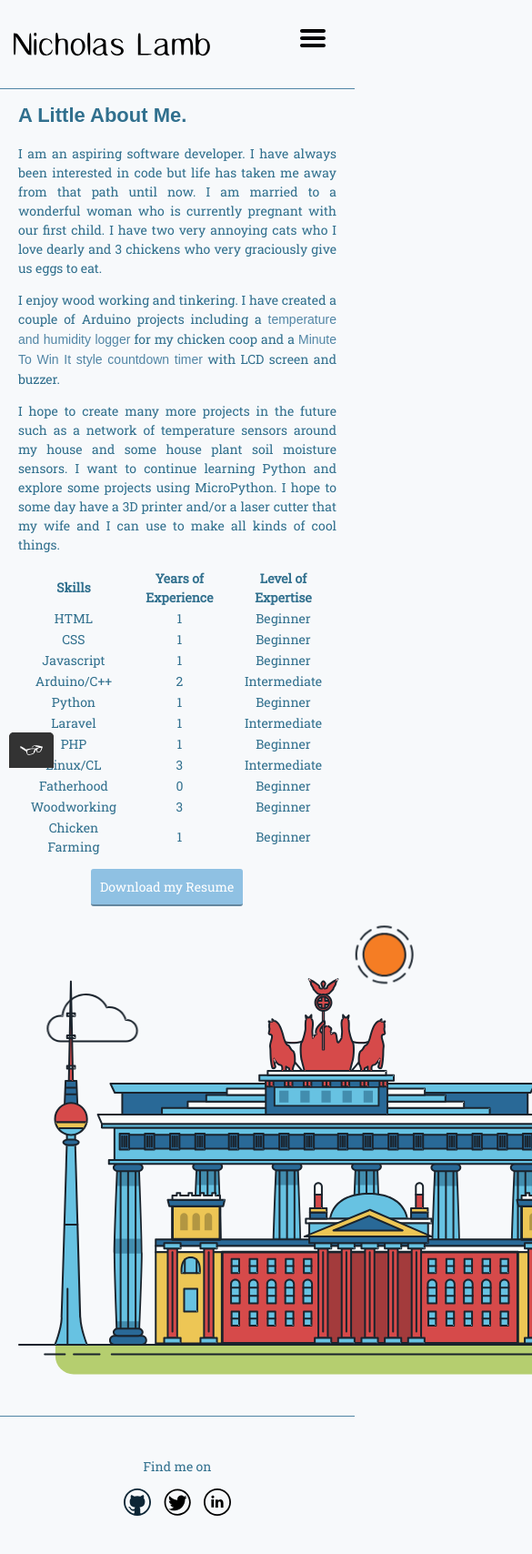
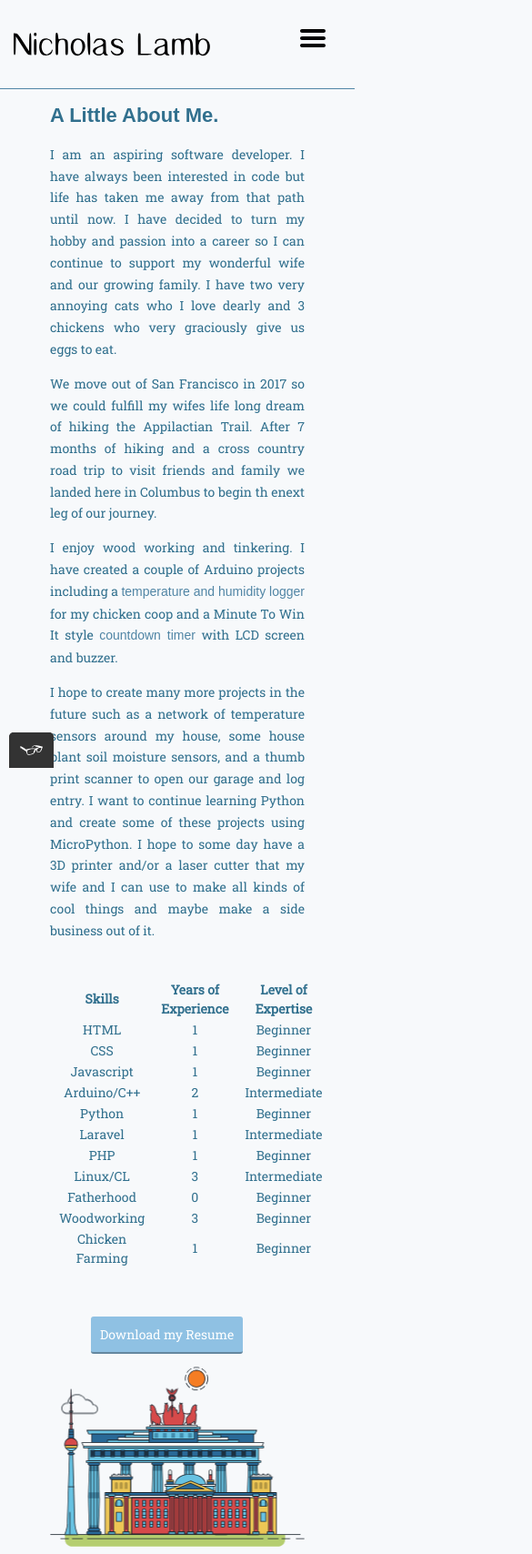
Before and after one commit to nickplamb/portfolio_site, a plain HTML site: page about.html in a window 390 px wide. Shown: the top 1708 px of the page at 91% size, 585 px wide, since content can reach past the window. Drawn offline with nearby package versions, Linux system fonts and the light colour scheme; a web font is replaced by a local one.

Commit message:
squash merge styling branch

```diff
--- a/about.html
+++ b/about.html
@@ -2,7 +2,7 @@
 <html lang="en">
 <head>
   <meta charset="UTF-8">
-  <title>Nicholas Lamb - About Me</title>
+  <title>About Me</title>
   <meta name="viewport" content="width=device-width, initial-scale=1">
   <meta name="description" content="A web development portfolio site for Nicholas Lamb. The About Me page.">
   <link rel="icon" type="image/png" href="img/favicon/favicon-32x32.png" sizes="32x32" />
@@ -14,7 +14,7 @@
   <link rel="preconnect" href="https://fonts.gstatic.com">
   <link href="https://fonts.googleapis.com/css2?family=Proza+Libre&family=Roboto+Slab&display=swap" rel="stylesheet">
   <!-- Styling -->
-  <link rel="stylesheet" type="text/css" href="css/styles.production.css">
+  <link rel="stylesheet" type="text/css" href="css/styles.css">
 </head>
 
 <body>
@@ -46,25 +46,19 @@
 
 <!-- Main content -->
   <main>
-    <section class="about-me-content">
+    <section class="about-me__content">
       <h1>A Little About Me.</h1>
-      <p class="about-me-content">
-        I am an aspiring software developer. I have always been interested in code but life has taken me away from that
-        path until now. I am married to a wonderful woman who is currently pregnant with our first child. I have two
-        very annoying cats who I love dearly and 3 chickens who very graciously give us eggs to eat.
+      <p class="about-me__item">
+        I am an aspiring software developer. I have always been interested in code but life has taken me away from that path until now. I have decided to turn my hobby and passion into a career so I can continue to support my wonderful wife and our growing family. I have two very annoying cats who I love dearly and 3 chickens who very graciously give us eggs to eat.
       </p>
-      <p class="about-me-content">
-        I enjoy wood working and tinkering. I have created a couple of Arduino projects including a
-        <a href="https://github.com/nickplamb/Coop_logger">temperature and humidity logger</a>
-        for my chicken coop and a
-        <a href="https://github.com/nickplamb/MTWI_nano">Minute To Win It style countdown timer</a>
-        with LCD screen and buzzer.
+      <p class="about-me__item">
+        We move out of San Francisco in 2017 so we could fulfill my wifes life long dream of hiking the Appilactian Trail. After 7 months of hiking and a cross country road trip to visit friends and family we landed here in Columbus to begin th enext leg of our journey.
       </p>
-      <p class="about-me-content">
-        I hope to create many more projects in the future such as a network of temperature sensors around my house and
-        some house plant soil moisture sensors. I want to continue learning Python and explore some projects using
-        MicroPython. I hope to some day have a 3D printer and/or a laser cutter that my wife and I can use to make all
-        kinds of cool things.
+      <p class="about-me__item">
+        I enjoy wood working and tinkering. I have created a couple of Arduino projects including a <a href="https://github.com/nickplamb/Coop_logger">temperature and humidity logger</a> for my chicken coop and a Minute To Win It style <a href="https://github.com/nickplamb/MTWI_nano">countdown timer</a> with LCD screen and buzzer.
+      </p>
+      <p class="about-me__item">
+        I hope to create many more projects in the future such as a network of temperature sensors around my house, some house plant soil moisture sensors, and a thumb print scanner to open our garage and log entry. I want to continue learning Python and create some of these projects using MicroPython. I hope to some day have a 3D printer and/or a laser cutter that my wife and I can use to make all kinds of cool things and maybe make a side business out of it.
       </p>
       <table class="skills-table">
         <thead>
@@ -140,7 +134,7 @@
       <br>
 
       <div class="berlin-illustration-container">
-        <svg xmlns="http://www.w3.org/2000/svg" class="berlin-illustration" height="505" viewbox="0 0 700 505"
+        <svg xmlns="http://www.w3.org/2000/svg" class="berlin-illustration" viewbox="0 0 700 505"
           xmlns:xlink="http://www.w3.org/1999/xlink">
           <defs>
             <polygon id="a" points=".06 231.917 .06 .929 688.717 .929 688.717 231.917" />
--- a/css/styles.css
+++ b/css/styles.css
@@ -171,13 +171,13 @@ li a::after {
 
 li a::before {
   content: '{';
-  left: 0px;
+  left: 0;
   transform: translateX(10px);
 }
 
 li a::after {
   content: '}';
-  right: 0px;
+  right: 0;
   transform: translateX(-10px);
 }
 
@@ -227,12 +227,18 @@ li a:hover::after {
 }
 
 /* --------------About me page--------------------- */
-p.about-me-content {
+.about-me__content {
+  max-width: 60%;
+  margin: 0 auto;
+}
+
+p.about-me__item {
   text-align: justify;
+  line-height: 1.7;
 }
 
 .skills-table {
-  margin: auto;
+  margin: 40px auto;
 }
 
 th,
@@ -246,9 +252,8 @@ td {
   margin: 0 auto;
 }
 
-.berlin-illustration-container {
-  width: 700px;
-  margin: 0 auto;
+.berlin-illustration {
+  max-width: 100%;
 }
 
 /* Animation */
@@ -362,7 +367,7 @@ td {
   }
 }
 
-/* ----------Contact page----------- */
+/* ----------Contact page---------- */
 .contact {
   margin: 0 auto;
   max-width: 240px;
@@ -423,7 +428,7 @@ td {
 }
 
 @media all and (max-width: 768px) {
-  /* dropdown menu  */
+  /* ----------dropdown menu---------- */
   .dropdown {
     position: relative;
     display: inline-block;
@@ -447,7 +452,7 @@ td {
     right: 10px;
     top: 35px;
     z-index: 1;
-    min-width: 120px;
+    min-width: 130px;
     box-shadow: 0 8px 16px 0 rgba(0, 0, 0, 0.2);
     background-color: white; /* var(--secondary-txt-color); /* rgb(143, 193, 227, 0.30); */
   }
@@ -455,6 +460,7 @@ td {
   .dropdown:hover .dropdown-content,
   .dropdown-content li {
     display: block;
+    padding: 8px 4px;
   }
 
   /* Main content grid */
@@ -470,6 +476,10 @@ td {
     grid-column: auto / auto;
     grid-row: auto / auto;
   }
+
+  .about-me__content {
+    max-width: 80%;
+  }
 }
 
 @media all and (max-width: 1024px) {
--- a/css/styles.production.css
+++ b/css/styles.production.css
@@ -13,7 +13,7 @@ Link color: #5085A5
 Button background: #8FC1E3
 Background-color: #F7F9FB
 
-------Font-Familys------
+------Font-Families------
 *Headlines and links*
 font-family: 'Proza Libre', sans-serif;
 ***Content***
@@ -231,7 +231,7 @@ li a::after {
 
 li a::before {
   content: '{';
-  left: 0px;
+  left: 0;
   -webkit-transform: translateX(10px);
   -ms-transform: translateX(10px);
   transform: translateX(10px);
@@ -239,7 +239,7 @@ li a::before {
 
 li a::after {
   content: '}';
-  right: 0px;
+  right: 0;
   -webkit-transform: translateX(-10px);
   -ms-transform: translateX(-10px);
   transform: translateX(-10px);
@@ -300,12 +300,18 @@ li a:hover::after {
 }
 
 /* --------------About me page--------------------- */
-p.about-me-content {
+.about-me__content {
+  max-width: 60%;
+  margin: 0 auto;
+}
+
+p.about-me__item {
   text-align: justify;
+  line-height: 1.7;
 }
 
 .skills-table {
-  margin: auto;
+  margin: 40px auto;
 }
 
 th,
@@ -319,9 +325,8 @@ td {
   margin: 0 auto;
 }
 
-.berlin-illustration-container {
-  width: 700px;
-  margin: 0 auto;
+.berlin-illustration {
+  max-width: 100%;
 }
 
 /* Animation */
@@ -516,7 +521,7 @@ td {
   }
 }
 
-/* ----------Contact page----------- */
+/* ----------Contact page---------- */
 .contact {
   margin: 0 auto;
   max-width: 240px;
@@ -579,7 +584,7 @@ td {
 }
 
 @media all and (max-width: 768px) {
-  /* dropdown menu  */
+  /* ----------dropdown menu---------- */
   .dropdown {
     position: relative;
     display: inline-block;
@@ -603,7 +608,7 @@ td {
     right: 10px;
     top: 35px;
     z-index: 1;
-    min-width: 120px;
+    min-width: 130px;
     -webkit-box-shadow: 0 8px 16px 0 rgba(0, 0, 0, 0.2);
     box-shadow: 0 8px 16px 0 rgba(0, 0, 0, 0.2);
     background-color: white; /* var(--secondary-txt-color); /* rgb(143, 193, 227, 0.30); */
@@ -612,6 +617,7 @@ td {
   .dropdown:hover .dropdown-content,
   .dropdown-content li {
     display: block;
+    padding: 8px 4px;
   }
 
   /* Main content grid */
@@ -627,6 +633,10 @@ td {
     grid-column: auto / auto;
     grid-row: auto / auto;
   }
+
+  .about-me__content {
+    max-width: 80%;
+  }
 }
 
 @media all and (max-width: 1024px) {
```
